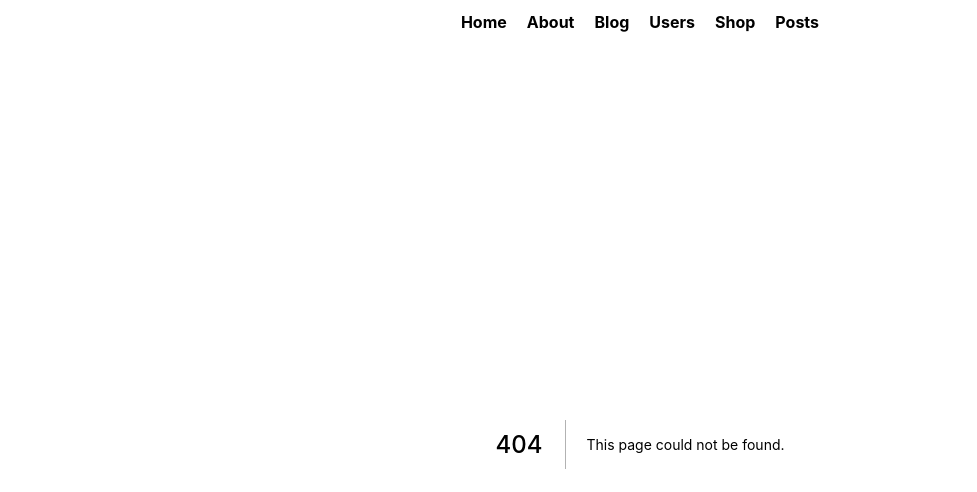
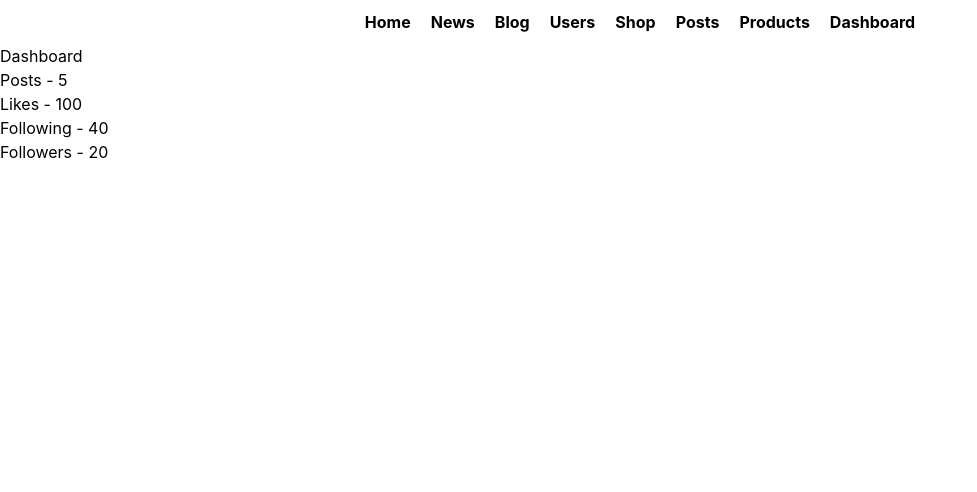
Before and after one commit to dmr-911/hunting-coder, a Next.js app: page /dashboard-swr in a window 1280 px wide. Before the commit this address had no page. Shown: the top 492 px of the page, without its empty margins (0-977 px from the left). Built offline with nearby package versions, Linux system fonts and the light colour scheme; data requests are answered from the project's data file.

Commit message:
dashboard created with swr implemented

```diff
--- a/components/nav.js
+++ b/components/nav.js
@@ -8,11 +8,13 @@ const Navigation = () => {
             <nav className={styles.mainNav}>
             <ul>
             <li><Link href="/" scroll={false}>Home</Link></li>
-            <li><Link href="/about" scroll={false}>About</Link></li>
+            <li><Link href="/news" scroll={false}>News</Link></li>
             <li><Link href="/blog" scroll={false}>Blog</Link></li>
             <li><Link href="/users" scroll={false}>Users</Link></li>
             <li><Link href="/shop" scroll={false}>Shop</Link></li>
             <li><Link href="/posts" scroll={false}>Posts</Link></li>
+            <li><Link href="/products" scroll={false}>Products</Link></li>
+            <li><Link href="/products" scroll={false}>Dashboard</Link></li>
             </ul>
         </nav>
         </>
--- /dev/null
+++ b/db.json
@@ -0,0 +1,48 @@
+{
+    "products" : [
+        {
+            "id": 1,
+            "title" : "product 1",
+            "price" : 5000,
+            "description" : "Description 1"
+        },
+        {
+            "id": 2,
+            "title" : "product 2",
+            "price" : 2000,
+            "description" : "Description 2"
+        },
+        {
+            "id": 3,
+            "title" : "product 3",
+            "price" : 1000,
+            "description" : "Description 3"
+        }
+    ],
+    "news" : [
+        {
+            "id" : 1,
+            "title" : "news article 1",
+            "description" : "news Description 1",
+            "category" : "sports"
+        },
+        {
+            "id" : 2,
+            "title" : "news article 2",
+            "description" : "news Description 2",
+            "category" : "politics"
+        },
+        {
+            "id" : 3,
+            "title" : "news article 3",
+            "description" : "news Description 3",
+            "category" : "sports"
+        }
+    ],
+    "dashboard" : {
+        "posts" : 5,
+        "likes"  : 100,
+        "followers" : 20,
+        "following" : 40
+    }
+}
--- /dev/null
+++ b/pages/dashboard-swr.js
@@ -0,0 +1,27 @@
+import React from 'react';
+import useSWR from 'swr';
+
+const fetcher = async () =>{
+    const response = await fetch('http://localhost:4000/dashboard');
+    const data = await response.json();
+    return data;
+};
+
+const DashboardSWR = () => {
+    const {data={}, error}=useSWR('dashboard', fetcher);
+
+    if (error) return <h2>An error has occurred</h2>;
+    if(!data) return <h3>Loading...</h3>
+
+    return (
+        <div>
+            <h2>Dashboard</h2>
+            <h2>Posts - {data.posts}</h2>
+            <h2>Likes - {data.likes}</h2>
+            <h2>Following - {data.following}</h2>
+            <h2>Followers - {data.followers}</h2>
+        </div>
+    );
+};
+
+export default DashboardSWR;
--- /dev/null
+++ b/pages/news/[category].js
@@ -0,0 +1,36 @@
+import React from 'react';
+
+const ListByCategory = ({articles, category}) => {
+    return (
+        <div>
+            <h1>Showing news for {category}</h1>
+            {
+                articles.map(article => <div key={article}>
+                    <h3>{article.title} | {category}</h3>
+                </div>)
+            }
+        </div>
+    );
+};
+
+export default ListByCategory;
+
+export async function getServerSideProps(context){
+    const {params, req, res, query} = context;
+    console.log(query);
+    res.setHeader('Set-Cookie', ['name = Mizan'])
+    console.log(req.headers.cookie);
+
+    const {category} = params;
+    const response = await fetch(`http://localhost:4000/news?category=${category}`);
+    const data = await response.json();
+
+    console.log(`pre-rendering news article for category ${category}`);
+
+    return {
+        props : {
+            articles : data,
+            category
+        }
+    }
+}
--- /dev/null
+++ b/pages/news/index.js
@@ -0,0 +1,29 @@
+import React from 'react';
+
+const NewsArticleList = ({articles}) => {
+    return (
+        <div>
+            <h2>News article list</h2>
+            {
+                articles.map(article =><div key={article.id}>
+                    <h2>{article.title} | {article.category} | {article.description}</h2>
+                </div>)
+            }
+        </div>
+    );
+};
+
+export default NewsArticleList;
+
+export async function getServerSideProps(){
+    const res = await fetch('http://localhost:4000/news');
+    const data = await res.json();
+
+    console.log('Pre-rendering news articles list');
+
+    return {
+        props : {
+            articles : data
+        }
+    }
+}
--- /dev/null
+++ b/pages/products/[productId].js
@@ -0,0 +1,48 @@
+import {useRouter} from 'next/router';
+import React from 'react';
+
+const ProductDetails = ({product}) => {
+    // For fallback is true
+    const router = useRouter();
+    if(router.isFallback){
+        return <h3>Loading...</h3>
+    }
+
+    return (
+        <div>
+            <h3>Product no. {product.id}</h3>
+            <h3>{product.title} {product.price}</h3>
+            <hr  className="mb-4"/>
+        </div>
+    );
+};
+
+export default ProductDetails;
+
+export async function getStaticPaths(){
+    return {
+        paths : [
+            {
+                params : {productId : '1'}
+            }
+        ],
+        fallback : true
+    }
+}
+
+export async function getStaticProps(context) {
+    const {params} = context;
+    const res = await fetch(`http://localhost:4000/products/${params.productId}`);
+    const data = await res.json();
+
+    if(!data.id){
+        return {
+            notFound : true
+        }
+    }
+    return {
+        props : {
+            product : data
+        }
+    }
+}
--- /dev/null
+++ b/pages/products/index.js
@@ -0,0 +1,31 @@
+import React from 'react';
+import Link from 'next/link';
+
+const Products = ({products}) => {
+    return (
+        <div>
+            <h1>List of Products</h1>
+            {
+                products.map(product => <div key={product.id}>
+                    <Link href={`products/${product.id}`} passHref><h3 className="cursor-pointer">{product.id} {product.title} {product.price}</h3></Link>
+                    <hr  className="mb-4"/>
+                </div>)
+            }
+        </div>
+    );
+};
+
+export default Products;
+
+export async function getStaticProps(){
+    console.log('Generating / Regenerating Products');
+    const res = await fetch('http://localhost:4000/products');
+    const data = await res.json();
+
+    return {
+        props :{
+            products : data
+        },
+        revalidate : 30 /* ISR */
+    }
+}
```
Also changed, not shown: package.json (+5 -2 lines), 2 other files (tests, documents, lock files or other folders).
